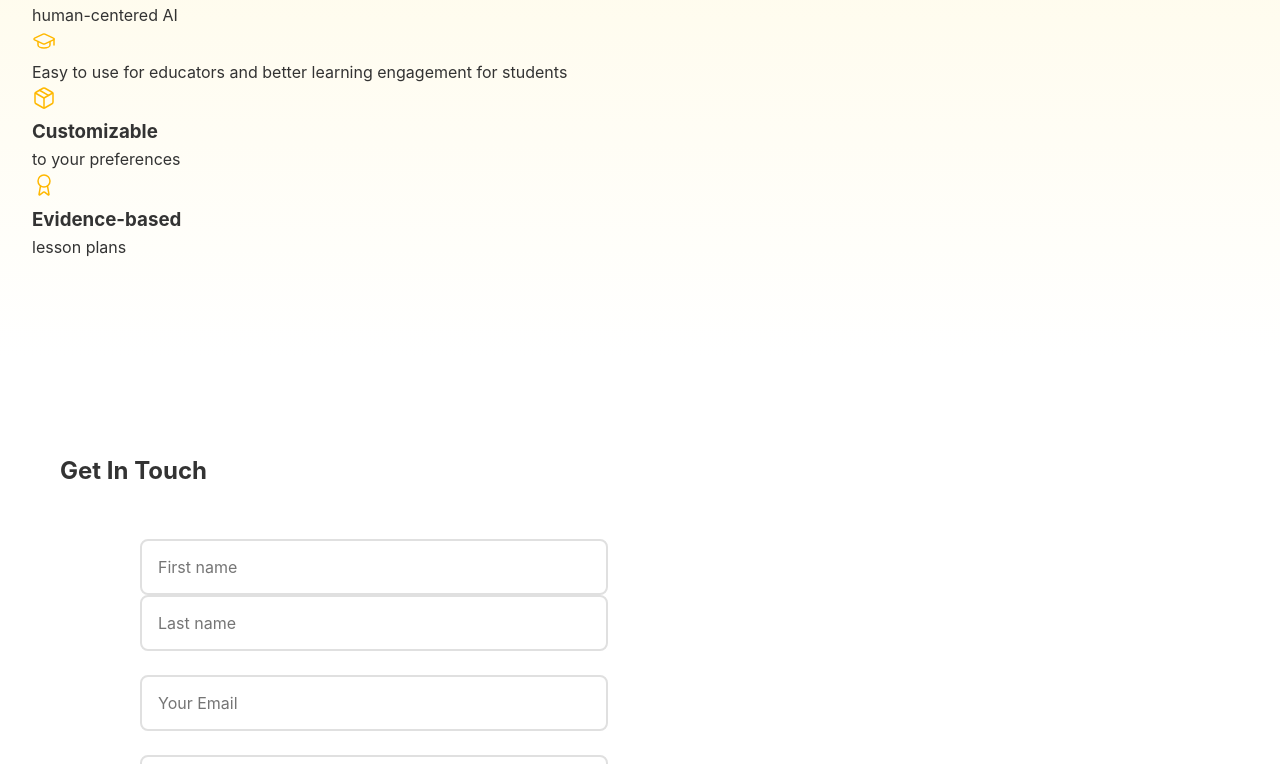
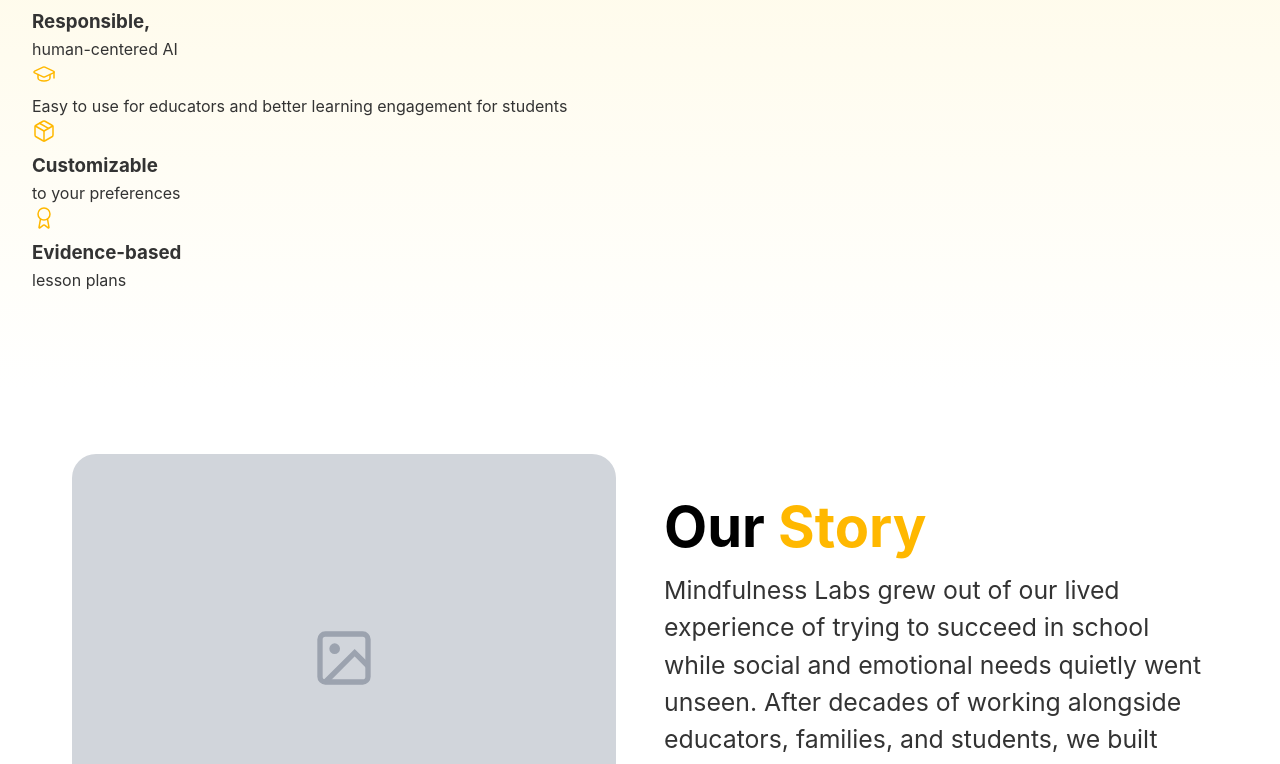
Before and after one commit to Fariznt/mindfulnessLabsLanding, a React (Vite) app: page / in a window 1280 px wide. Shown: the part 2012-2776 px from the top of the page. Built offline with nearby package versions, Linux system fonts and the light colour scheme.

Commit message:
our story added plus css revised

```diff
--- a/src/App.jsx
+++ b/src/App.jsx
@@ -6,6 +6,7 @@ import Contact from './components/Contact'
 import Footer from './components/Footer'
 import './App.css'
 import WhySection from './components/WhySection'
+import OurStory from './components/OurStory'
 
 function App() {
   return (
@@ -14,6 +15,7 @@ function App() {
       <Hero />
       <About />
       <WhySection />
+      <OurStory />
       <Contact />
       <Footer />
     </div>
--- a/src/components/About.jsx
+++ b/src/components/About.jsx
@@ -8,8 +8,9 @@ const steps = [
     title: "Understand Community Needs",
     body: (
       <>
-        Schools assess well-being and identify areas of support using{" "}
-        <span className="underline">guided, collaborative input.</span>
+        Assesses school community well-being in real-time through user co-creation{" "}
+        with AI by providing <span className="underline">targeted guidance</span> to school communities to improve{" "}
+        and maintain school community wellness.
       </>
     ),
   },
--- a/src/components/Contact.css
+++ b/src/components/Contact.css
@@ -1,99 +1,133 @@
 .contact-section {
   padding: 6rem 2rem;
   background: white;
+  text-align: center;
+}
+
+.contact-section .section-title {
+  font-size: 3rem;
+  font-weight: bold;
+  margin-bottom: 1rem;
+  color: #000;
+}
+
+.contact-section .section-title .highlight {
+  color: #FFB800;
+}
+
+.contact-section .section-subtitle {
+  font-size: 1.25rem;
+  color: #333;
+  margin-bottom: 3rem;
+  font-weight: normal;
 }
 
 .contact-content {
-  display: grid;
-  grid-template-columns: 1fr 1fr;
-  gap: 4rem;
-  margin-top: 3rem;
-  max-width: 1000px;
-  margin-left: auto;
-  margin-right: auto;
-}
-
-.contact-info h3 {
-  font-size: 2rem;
-  margin-bottom: 1rem;
-  color: var(--text-dark);
-}
-
-.contact-info p {
-  color: var(--text-light);
-  margin-bottom: 2rem;
-  line-height: 1.8;
-}
-
-.info-items {
-  display: flex;
-  flex-direction: column;
-  gap: 1.5rem;
-}
-
-.info-item {
-  display: flex;
-  align-items: center;
-  gap: 1rem;
-  font-size: 1.1rem;
-  color: var(--text-dark);
-}
-
-.info-icon {
-  font-size: 1.5rem;
+  max-width: 800px;
+  margin: 0 auto;
 }
 
 .contact-form {
   display: flex;
   flex-direction: column;
   gap: 1.5rem;
+  padding: 3rem;
+  border: 1px solid #e0e0e0;
+  border-radius: 12px;
+  background: white;
+}
+
+.form-group {
+  display: flex;
+  flex-direction: column;
+  gap: 1rem;
+  text-align: left;
+}
+
+.form-group label {
+  font-size: 1rem;
+  font-weight: 500;
+  color: #000;
+  margin-bottom: 0.25rem;
 }
 
 .form-group input,
 .form-group textarea {
   width: 100%;
   padding: 1rem;
-  border: 2px solid #e0e0e0;
+  border: 1px solid #d1d5db;
   border-radius: 8px;
   font-size: 1rem;
   font-family: inherit;
   transition: border-color 0.3s ease;
 }
 
+.form-group input::placeholder,
+.form-group textarea::placeholder {
+  color: #9ca3af;
+}
+
 .form-group input:focus,
 .form-group textarea:focus {
   outline: none;
-  border-color: var(--primary-color);
+  border-color: #FFB800;
 }
 
 .form-group textarea {
   resize: vertical;
+  min-height: 120px;
 }
 
 .submit-button {
-  background: linear-gradient(135deg, var(--primary-color), var(--secondary-color));
+  background: #000;
   color: white;
   border: none;
   padding: 1rem 2rem;
-  font-size: 1.1rem;
-  font-weight: 600;
+  font-size: 1rem;
+  font-weight: 500;
   border-radius: 8px;
   cursor: pointer;
   transition: all 0.3s ease;
+  margin-top: 1rem;
 }
 
 .submit-button:hover {
+  background: #333;
   transform: translateY(-2px);
-  box-shadow: 0 10px 25px rgba(102, 126, 234, 0.4);
+}
+
+.submit-button:disabled {
+  opacity: 0.6;
+  cursor: not-allowed;
+}
+
+.status-message {
+  margin-top: 1rem;
+  padding: 0.75rem;
+  border-radius: 8px;
+  font-size: 0.95rem;
+}
+
+.status-message.success {
+  background: #d1fae5;
+  color: #065f46;
+}
+
+.status-message.error {
+  background: #fee2e2;
+  color: #991b1b;
 }
 
 @media (max-width: 768px) {
-  .contact-content {
-    grid-template-columns: 1fr;
-    gap: 3rem;
-  }
-
   .contact-section {
     padding: 4rem 1.5rem;
   }
+
+  .contact-section .section-title {
+    font-size: 2rem;
+  }
+
+  .contact-form {
+    padding: 2rem;
+  }
 }
--- a/src/components/Contact.jsx
+++ b/src/components/Contact.jsx
@@ -32,33 +32,14 @@ function Contact() {
       const data = await response.json();
 
       if (data.success) {
-        setStatus('Successfully subscribed to our mailing list!');
+        setStatus('success');
         setFormData({ firstName: '', lastName: '', email: '', message: '' });
       } else {
-        setStatus('Error: ' + data.error);
+        setStatus('error');
       }
     } catch (error) {
-        const status = error?.response?.status;
-        const data = error?.response?.data;
-
-        console.log("=== WIX ERROR RAW ===");
-        console.log(error);
-
-        console.log("=== WIX ERROR STATUS ===");
-        console.log(status);
-
-        console.log("=== WIX ERROR DATA (stringified) ===");
-        console.log(JSON.stringify(data, null, 2));
-
-        // Some Wix SDK errors also store details here:
-        console.log("=== WIX ERROR DETAILS (stringified) ===");
-        console.log(JSON.stringify(error?.details, null, 2));
-
-        res.status(status || 500).json({
-            success: false,
-            status: status || 500,
-            wixData: data || null,
-        });
+      console.error('Error:', error);
+      setStatus('error');
     } finally {
       setLoading(false);
     }
@@ -74,51 +55,67 @@ function Contact() {
   return (
     <section id="contact" className="contact-section">
       <div className="container">
-        <h2 className="section-title">Get In Touch</h2>
+        <h2 className="section-title">Stay connected with <span className="highlight">Mindfulness Labs</span></h2>
+        <p className="section-subtitle">Join our mailing list to receive updates, insights, and early access.</p>
         <div className="contact-content">
           <form className="contact-form" onSubmit={handleSubmit}>
             <div className="form-group">
+              <label htmlFor="firstName">Name</label>
               <input
+                id="firstName"
                 type="text"
                 name="firstName"
-              placeholder="First name"
+                placeholder="Value"
                 value={formData.firstName}
                 onChange={handleChange}
                 required
               />
-
+            </div>
+            <div className="form-group">
+              <label htmlFor="lastName">Role</label>
               <input
+                id="lastName"
                 type="text"
                 name="lastName"
-              placeholder="Last name"
+                placeholder="Value"
                 value={formData.lastName}
                 onChange={handleChange}
                 required
               />
             </div>
             <div className="form-group">
+              <label htmlFor="email">Email</label>
               <input
+                id="email"
                 type="email"
                 name="email"
-                placeholder="Your Email"
+                placeholder="Value"
                 value={formData.email}
                 onChange={handleChange}
                 required
               />
             </div>
             <div className="form-group">
+              <label htmlFor="message">Message</label>
               <textarea
+                id="message"
                 name="message"
-                placeholder="Your Message"
-                rows="5"
+                placeholder="Value"
                 value={formData.message}
                 onChange={handleChange}
                 required
               ></textarea>
             </div>
-            <button type="submit" className="submit-button">
-              Send Message
+            <button type="submit" className="submit-button" disabled={loading}>
+              {loading ? 'Sending...' : 'Submit'}
             </button>
+            {status && (
+              <div className={`status-message ${status}`}>
+                {status === 'success'
+                  ? 'Successfully subscribed to our mailing list!'
+                  : 'Error subscribing. Please try again.'}
+              </div>
+            )}
           </form>
         </div>
       </div>
--- a/src/components/Hero.jsx
+++ b/src/components/Hero.jsx
@@ -9,6 +9,13 @@ function Hero() {
     window.addEventListener('scroll', handleScroll)
     return () => window.removeEventListener('scroll', handleScroll)
   }, [])
+
+  const scrollToSection = (sectionId) => {
+    const element = document.getElementById(sectionId)
+    if (element) {
+      element.scrollIntoView({ behavior: 'smooth' })
+    }
+  }
 
   return (
     <section id="home" className="hero">
@@ -22,11 +29,11 @@ function Hero() {
           Culturally responsive, trauma-informed wellness tools—designed to integrate seamlessly into school communities and support educators with responsible, evidence-based AI.
         </p>
         <div className="button-group">
-            <button className="cta-button">
+            <button className="cta-button" onClick={() => scrollToSection('contact')}>
             Join Mailing List
             <span className="button-arrow">→</span>
             </button>
-            <button className="cta-button">
+            <button className="cta-button" onClick={() => scrollToSection('about')}>
             See How It Works
             <span className="button-arrow">→</span>
             </button>
--- /dev/null
+++ b/src/components/OurStory.css
@@ -0,0 +1,49 @@
+.our-story {
+  padding: 4rem 2rem;
+  max-width: 1200px;
+  margin: 0 auto;
+}
+
+.our-story-grid {
+  display: grid;
+  grid-template-columns: 1fr 1fr;
+  gap: 3rem;
+  align-items: center;
+}
+
+.our-story-content h2 {
+  font-size: 3.5rem;
+  font-weight: bold;
+  color: #000;
+}
+
+.our-story-content h2 .highlight {
+  color: #FFB800;
+}
+
+.our-story-content p {
+  font-size: 1.55rem;
+  line-height: 1.5;
+  color: #333;
+}
+
+.our-story-image {
+  background-color: #D1D5DB;
+  border-radius: 1.5rem;
+  aspect-ratio: 4 / 3;
+  display: flex;
+  align-items: center;
+  justify-content: center;
+}
+
+.our-story-image svg {
+  width: 4rem;
+  height: 4rem;
+  color: #9CA3AF;
+}
+
+@media (max-width: 768px) {
+  .our-story-grid {
+    grid-template-columns: 1fr;
+  }
+}
--- /dev/null
+++ b/src/components/OurStory.jsx
@@ -0,0 +1,27 @@
+import './OurStory.css';
+
+export default function OurStory() {
+  return (
+    <section className="our-story">
+      <div className="our-story-grid">
+        <div className="our-story-image">
+          <svg fill="none" stroke="currentColor" viewBox="0 0 24 24">
+            <rect x="3" y="3" width="18" height="18" rx="2" strokeWidth="2" />
+            <circle cx="8.5" cy="8.5" r="1.5" fill="currentColor" />
+            <path d="M21 15l-5-5L5 21" strokeWidth="2" />
+          </svg>
+        </div>
+        <div className="our-story-content">
+          <h2>
+            Our <span className="highlight">Story</span>
+          </h2>
+          <p>
+            Mindfulness Labs grew out of our lived experience of trying to succeed in school while social and
+            emotional needs quietly went unseen. After decades of working alongside educators, families, and students,
+            we built Mindfulness Labs to help schools proactively support well-being as a core part of learning.
+          </p>
+        </div>
+      </div>
+    </section>
+  );
+}
```
Lines whose indentation alone changed are shown as unchanged.
